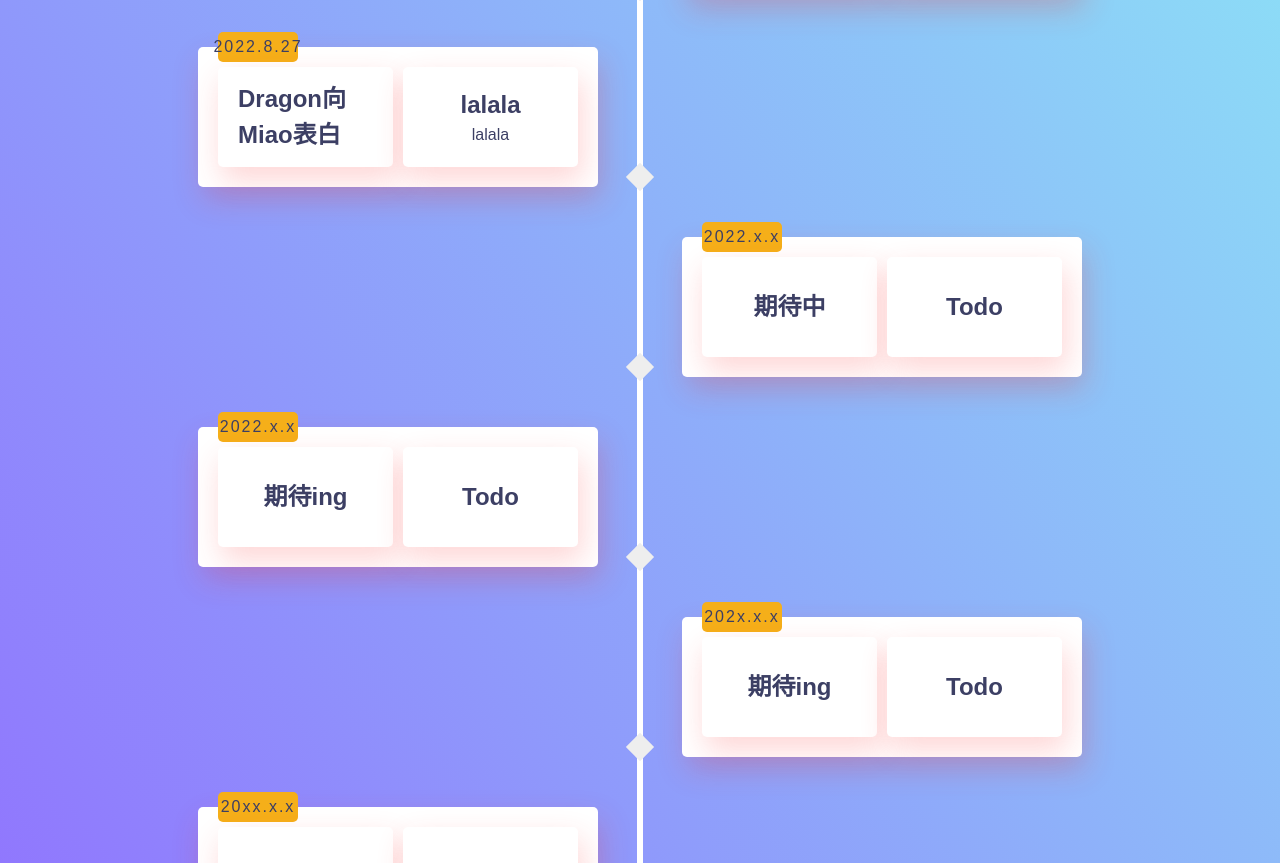
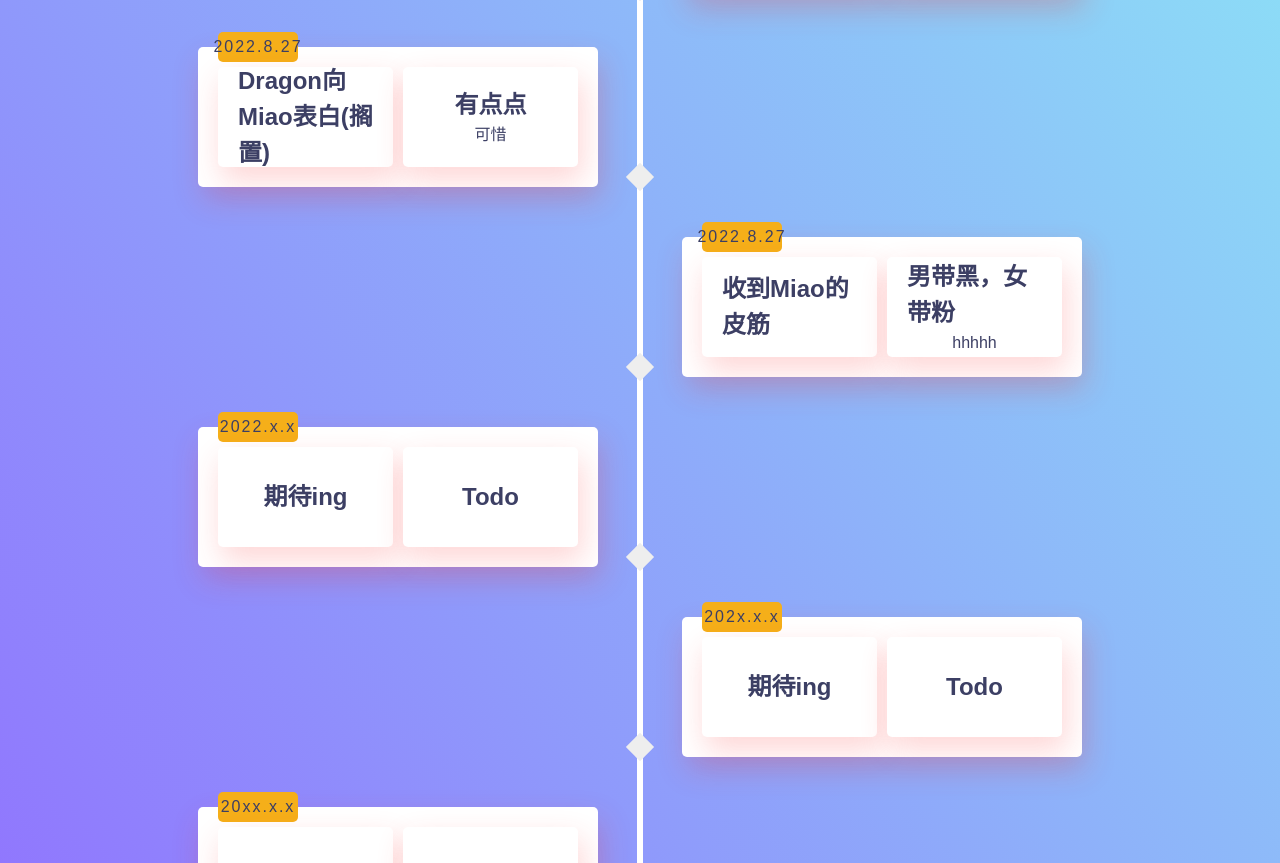
Before and after one commit to Dragonliu2018/LoveShack, a plain HTML site: page jl/demo.html in a window 1280 px wide. Shown: the part 953-1816 px from the top of the page. Drawn offline with Linux system fonts and the light colour scheme.

Commit message:
因表白变化修改

```diff
--- a/jl/demo.html
+++ b/jl/demo.html
@@ -197,26 +197,26 @@ body {
             <div>
                 <time>2022.8.27</time>
                 <div class="discovery">
-                    <h1>Dragon向Miao表白</h1>
+                    <h1>Dragon向Miao表白(搁置)</h1>
                 </div>
                 <div class="scientist">
-                    <h1>lalala</h1>
-                    <span>lalala</span>
+                    <h1>有点点</h1>
+                    <span>可惜</span>
                 </div>
             </div>
         </li>
         <li>
             <div>
-                <time>2022.x.x</time>
+                <time>2022.8.27</time>
                 <div class="discovery">
-                    <h1>期待中</h1>
+                    <h1>收到Miao的皮筋</h1>
                     <!-- <p>
                         Electron
                     </p> -->
                 </div>
                 <div class="scientist">
-                    <h1>Todo</h1>
-                    <!-- <span>J.J.Thomson</span> -->
+                    <h1>男带黑，女带粉</h1>
+                    <span>hhhhh</span>
                 </div>
             </div>
         </li>
```
Also changed, not shown: love_slides/index.html (+2 -2 lines).
